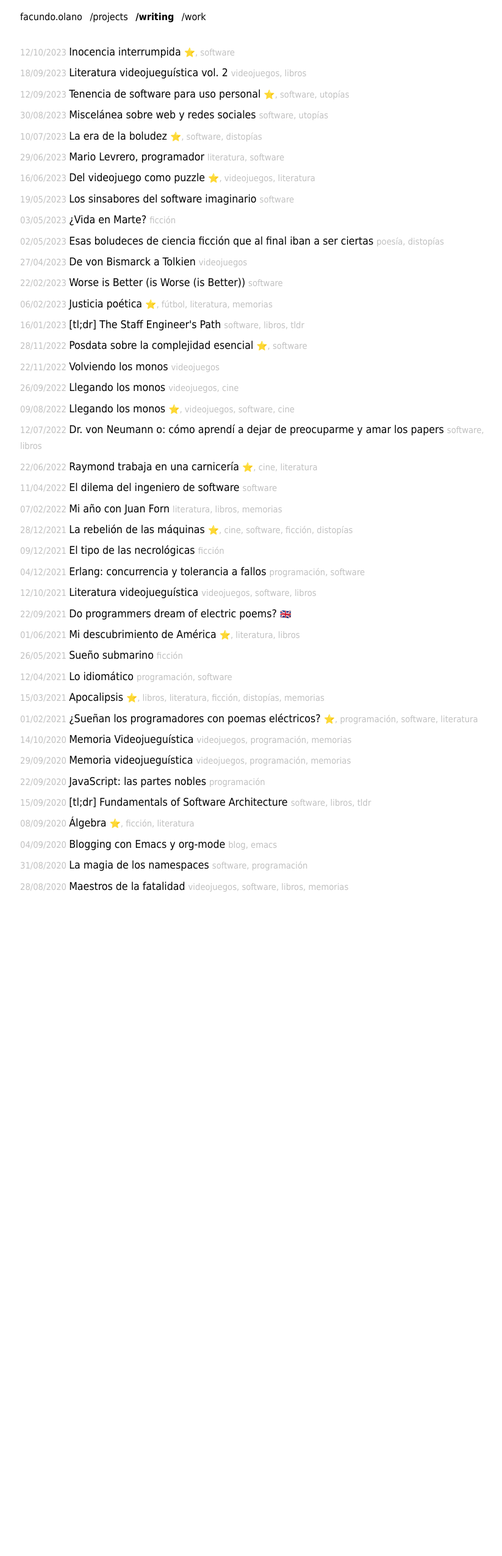
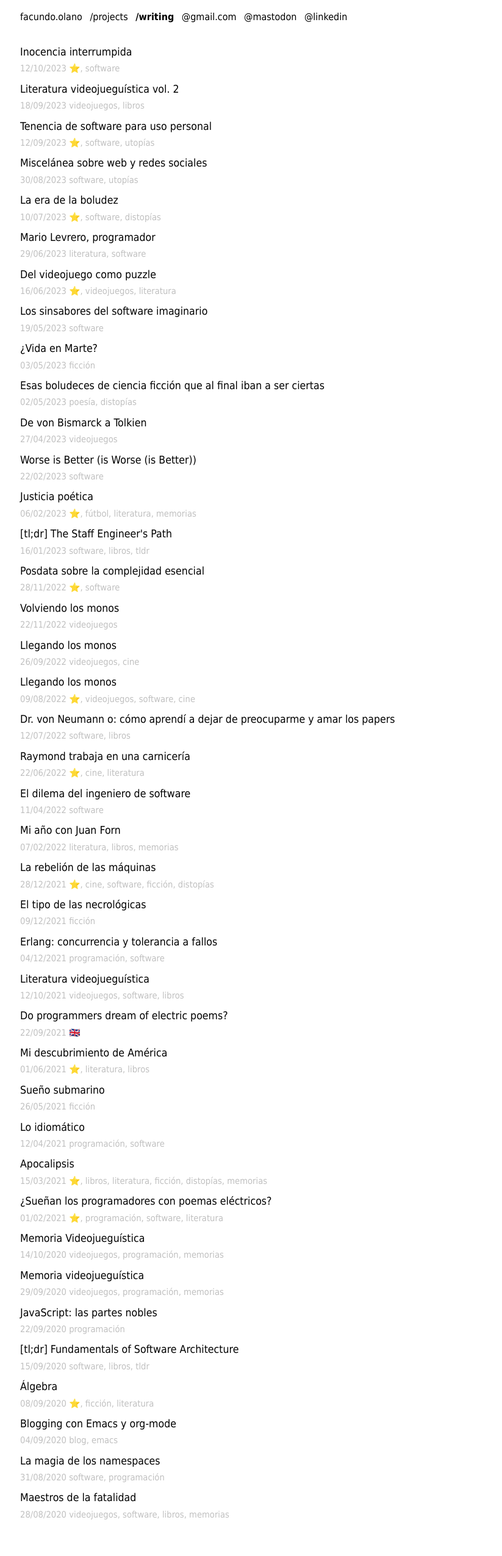
Before and after one commit to facundoolano/olano.dev, a Jekyll site: the page built from writing.html, in a window 1280 px wide. Shown: the whole page at 61% size, without its empty margins (207-1030 px from the left). Built offline with Jekyll 4.4.1, drawn with Linux system fonts in a browser that asks for light colours; before the commit the page ends 1474 px from its top, so only the background shows below that.

Commit message:
some more navigation tweaks

```diff
--- a/_data/navigation.yml
+++ b/_data/navigation.yml
@@ -4,5 +4,9 @@
   url: /projects/
 - name: /writing
   url: /writing/
-- name: /work
+- name: "@gmail.com"
+  url: mailto:facundo.olano@gmail.com
+- name: "@mastodon"
+  url: https://hachyderm.io/@facundoolano
+- name: "@linkedin"
   url: https://www.linkedin.com/in/facundoolano/
--- a/_layouts/default.html
+++ b/_layouts/default.html
@@ -10,7 +10,9 @@
          body { max-width: 50em; margin: 0 auto; padding: 0 1rem;
              width: auto;
              font-family: Tahoma, Verdana, Arial, sans-serif;
-             line-height: 1.5}
+             line-height: 1.5;
+             padding-bottom: 3rem;
+         }
          nav {margin: 1rem 0 2rem}
          nav a { color: unset}
          nav * {margin-right: .5em; margin-bottom:0}
@@ -33,6 +35,10 @@
              }
              .date { color: silver}
          }
+
+         .org-center, .text-center {
+             text-align: center;
+         }
         </style>
     </head>
     <body>
--- a/index.html
+++ b/index.html
@@ -1,3 +1,5 @@
 ---
 layout: default
 ---
+
+Please. Accept the mystery.
--- a/projects.html
+++ b/projects.html
@@ -2,6 +2,12 @@
 layout: default
 title: projects
 ---
+<p>
+    Here's a list of open-source stuff I worked on, some in my free time and some as part of various jobs.
+</p>
+
+<br/>
+
 {% for project in site.data.projects %}
 <li><span class="date">{{ project.date }}</span> <a href="{{ project.url }}">{{project.name}}</a>
     <p>{{ project.description | markdownify }}</p>
--- a/writing.html
+++ b/writing.html
@@ -7,10 +7,13 @@ title: writing
 {% for post in site.posts %}
 
     <li>
-        <small><span class="date">{{ post.date | date: "%d/%m/%Y" }}</span>
+
+        {% if post.favorite %} ⭐ {% endif %} <a href="{{ post.url }}">{{ post.title }}</a>
+        <br/>
+        <small>
+            <span class="date">{{ post.date | date: "%d/%m/%Y" }}</span>
+            <span class="date">{{ post.tags|join:', ' }}</span>
         </small>
-        <a href="{{ post.url }}">{{ post.title }}</a>
-        <small>{% if post.favorite %} ⭐ {% endif %}<span class="date">{{ post.tags|join:', ' }}</span></small>
 
     </li>
 {% endfor %}
```
